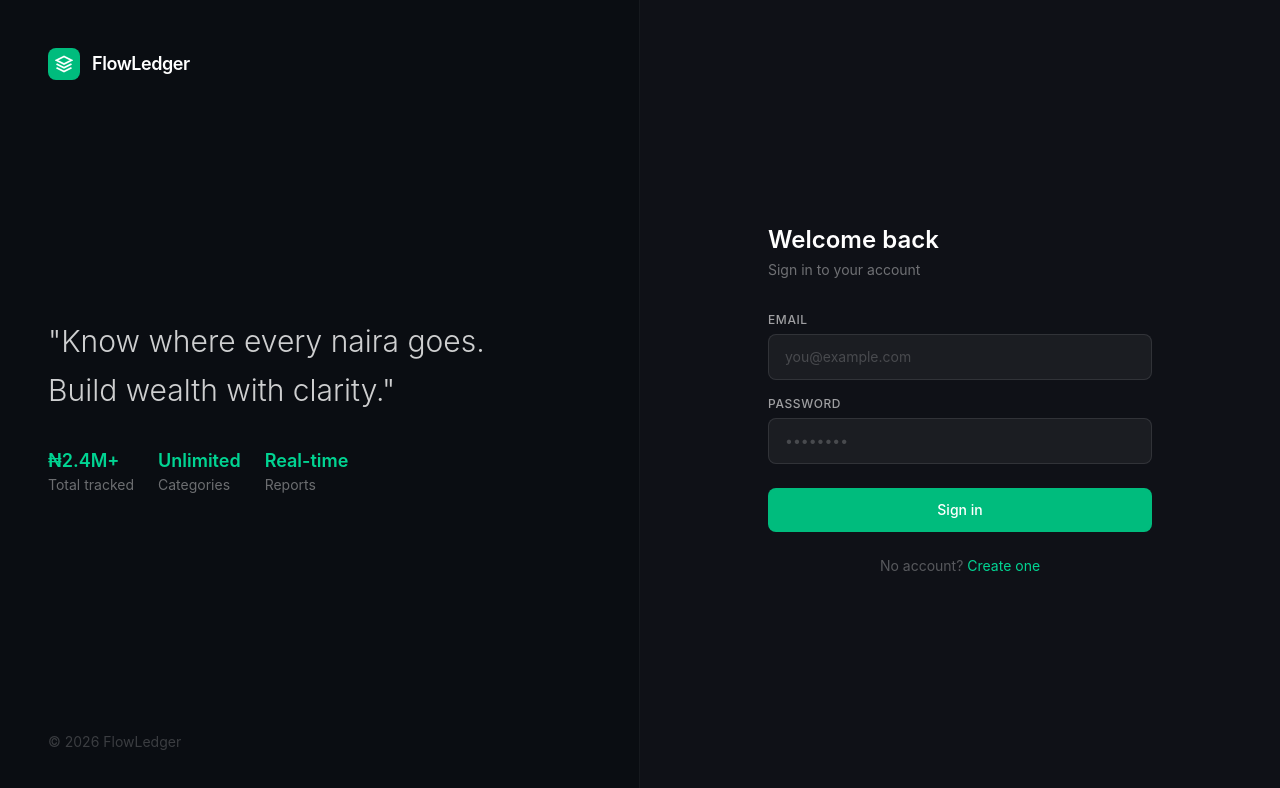
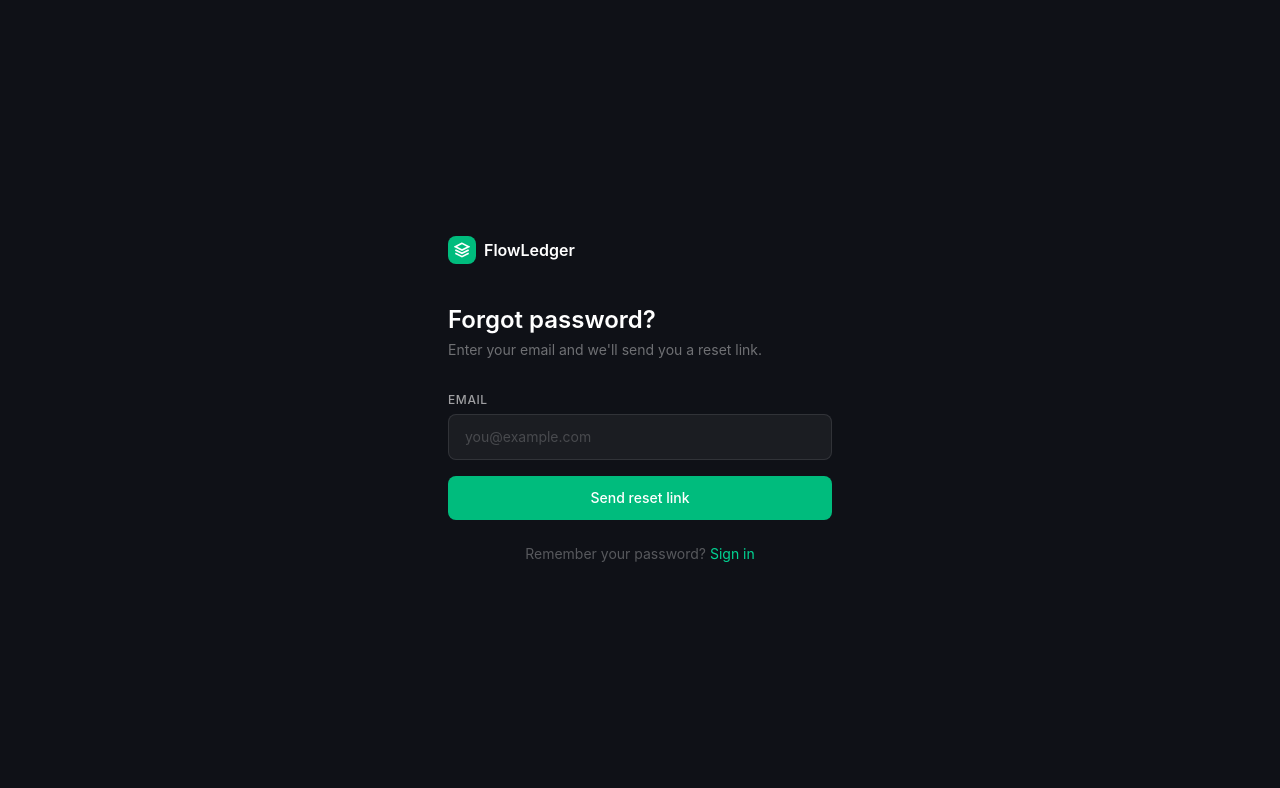
Before and after one commit to Maron09/FlowLedger-Frontend, a React (Vite) app: page /forgot-password in a window 1280 px wide. Before the commit this address led to /login. Shown: the top 788 px of the page. Built offline with nearby package versions, Linux system fonts and the light colour scheme; no server answers; the HTML template or start-up script is replaced by a standard one.

Commit message:
fix sidebar sticky, add forgot/reset password pages

```diff
--- a/src/App.tsx
+++ b/src/App.tsx
@@ -14,6 +14,9 @@ import AnalyticsPage from './pages/AnalyticsPage'
 import FeedbackPage from './pages/FeedbackPage'
 import AdminPage from './pages/AdminPage'
 import api from './lib/axios'
+import ForgotPasswordPage from './pages/ForgotPasswordPage'
+import ResetPasswordPage from './pages/ResetPasswordPage'
+
 
 function WorkspaceRedirect() {
   const { activeWorkspace } = useWorkspaceStore()
@@ -50,6 +53,8 @@ export default function App() {
     <Routes>
       <Route path="/login" element={!isAuthenticated ? <LoginPage /> : <Navigate to="/" />} />
       <Route path="/register" element={!isAuthenticated ? <RegisterPage /> : <Navigate to="/" />} />
+      <Route path="/forgot-password" element={<ForgotPasswordPage />} />
+      <Route path="/reset-password" element={<ResetPasswordPage />} />
 
       {/* Workspace routes */}
       <Route
--- a/src/components/layout/Sidebar.tsx
+++ b/src/components/layout/Sidebar.tsx
@@ -68,7 +68,7 @@ export default function Sidebar({ open, onClose }: Props) {
         fixed top-0 left-0 h-full z-40 w-60
         bg-[#0a0d12] border-r border-white/5
         flex flex-col transition-transform duration-300
-        lg:relative lg:min-h-screen lg:translate-x-0 lg:z-auto
+        lg:sticky lg:top-0 lg:h-screen lg:translate-x-0 lg:z-auto
         ${open ? 'translate-x-0' : '-translate-x-full'}
       `}>
         {/* Logo */}
--- a/src/lib/axios.ts
+++ b/src/lib/axios.ts
@@ -4,7 +4,7 @@ import axios from "axios";
 
 
 const api = axios.create({
-    baseURL: import.meta.env.VITE_API_BASE_URL,
+    baseURL: import.meta.env.VITE_API_BASE_URL || 'http://localhost:3001',
 })
 
 api.interceptors.request.use((config) => {
--- /dev/null
+++ b/src/pages/ForgotPasswordPage.tsx
@@ -0,0 +1,104 @@
+import { useState } from 'react'
+import { Link } from 'react-router-dom'
+import api from '../lib/axios'
+
+export default function ForgotPasswordPage() {
+  const [email, setEmail] = useState('')
+  const [loading, setLoading] = useState(false)
+  const [sent, setSent] = useState(false)
+  const [error, setError] = useState('')
+
+  const handleSubmit = async (e: React.FormEvent) => {
+    e.preventDefault()
+    setLoading(true)
+    setError('')
+    try {
+      await api.post('/auth/forgot-password', { email })
+      setSent(true)
+    } catch {
+      setError('Something went wrong. Please try again.')
+    } finally {
+      setLoading(false)
+    }
+  }
+
+  return (
+    <div className="min-h-screen bg-[#0f1117] flex items-center justify-center p-8">
+      <div className="w-full max-w-sm">
+        <div className="flex items-center gap-2 mb-10">
+          <div className="w-7 h-7 bg-emerald-500 rounded-lg flex items-center justify-center">
+            <svg width="16" height="16" viewBox="0 0 24 24" fill="none" stroke="white" strokeWidth="2.5">
+              <path d="M12 2L2 7l10 5 10-5-10-5z"/>
+              <path d="M2 17l10 5 10-5"/>
+              <path d="M2 12l10 5 10-5"/>
+            </svg>
+          </div>
+          <span className="text-white font-semibold">FlowLedger</span>
+        </div>
+
+        {sent ? (
+          <div className="space-y-4">
+            <div className="w-12 h-12 bg-emerald-500/20 rounded-xl flex items-center justify-center mb-6">
+              <svg width="24" height="24" viewBox="0 0 24 24" fill="none" stroke="#10b981" strokeWidth="2">
+                <path d="M4 4h16c1.1 0 2 .9 2 2v12c0 1.1-.9 2-2 2H4c-1.1 0-2-.9-2-2V6c0-1.1.9-2 2-2z"/>
+                <polyline points="22,6 12,13 2,6"/>
+              </svg>
+            </div>
+            <h1 className="text-white text-xl font-semibold">Check your email</h1>
+            <p className="text-white/40 text-sm">
+              We sent a password reset link to <span className="text-white/70">{email}</span>
+            </p>
+            <p className="text-white/30 text-xs">The link expires in 1 hour.</p>
+            <Link to="/login" className="block text-emerald-400 text-sm hover:text-emerald-300 mt-4">
+              ← Back to login
+            </Link>
+          </div>
+        ) : (
+          <>
+            <h1 className="text-2xl font-semibold text-white mb-1">Forgot password?</h1>
+            <p className="text-white/40 text-sm mb-8">
+              Enter your email and we'll send you a reset link.
+            </p>
+
+            <form onSubmit={handleSubmit} className="space-y-4">
+              <div>
+                <label className="block text-white/60 text-xs font-medium mb-1.5 uppercase tracking-wider">
+                  Email
+                </label>
+                <input
+                  type="email"
+                  value={email}
+                  onChange={(e) => setEmail(e.target.value)}
+                  placeholder="you@example.com"
+                  required
+                  className="w-full bg-white/5 border border-white/10 rounded-lg px-4 py-3 text-white placeholder-white/20 text-sm focus:outline-none focus:border-emerald-500/50 transition-all"
+                />
+              </div>
+
+              {error && (
+                <div className="bg-red-500/10 border border-red-500/20 rounded-lg px-4 py-3 text-red-400 text-sm">
+                  {error}
+                </div>
+              )}
+
+              <button
+                type="submit"
+                disabled={loading}
+                className="w-full bg-emerald-500 hover:bg-emerald-400 disabled:opacity-50 text-white font-medium py-3 rounded-lg text-sm transition-colors"
+              >
+                {loading ? 'Sending...' : 'Send reset link'}
+              </button>
+            </form>
+
+            <p className="text-white/30 text-sm text-center mt-6">
+              Remember your password?{' '}
+              <Link to="/login" className="text-emerald-400 hover:text-emerald-300">
+                Sign in
+              </Link>
+            </p>
+          </>
+        )}
+      </div>
+    </div>
+  )
+}
--- a/src/pages/LoginPage.tsx
+++ b/src/pages/LoginPage.tsx
@@ -114,7 +114,11 @@ export default function LoginPage() {
                 className="w-full bg-white/5 border border-white/10 rounded-lg px-4 py-3 text-white placeholder-white/20 text-sm focus:outline-none focus:border-emerald-500/50 focus:bg-white/8 transition-all"
               />
             </div>
-
+            <div className="flex justify-end">
+              <Link to="/forgot-password" className="text-white/30 hover:text-white/60 text-xs transition-colors">
+                Forgot password?
+              </Link>
+            </div>
             {error && (
               <div className="bg-red-500/10 border border-red-500/20 rounded-lg px-4 py-3 text-red-400 text-sm">
                 {error}
--- /dev/null
+++ b/src/pages/ResetPasswordPage.tsx
@@ -0,0 +1,125 @@
+import { useState } from 'react'
+import { Link, useNavigate, useSearchParams } from 'react-router-dom'
+import api from '../lib/axios'
+
+export default function ResetPasswordPage() {
+  const [searchParams] = useSearchParams()
+  const navigate = useNavigate()
+  const token = searchParams.get('token')
+  const [password, setPassword] = useState('')
+  const [confirm, setConfirm] = useState('')
+  const [loading, setLoading] = useState(false)
+  const [error, setError] = useState('')
+  const [success, setSuccess] = useState(false)
+
+  const handleSubmit = async (e: React.FormEvent) => {
+    e.preventDefault()
+    if (password !== confirm) {
+      setError('Passwords do not match')
+      return
+    }
+    setLoading(true)
+    setError('')
+    try {
+      await api.post('/auth/reset-password', { token, password })
+      setSuccess(true)
+      setTimeout(() => navigate('/login'), 3000)
+    } catch (err: any) {
+      const msg = err.response?.data?.message
+      setError(Array.isArray(msg) ? msg[0] : msg || 'Failed to reset password')
+    } finally {
+      setLoading(false)
+    }
+  }
+
+  if (!token) {
+    return (
+      <div className="min-h-screen bg-[#0f1117] flex items-center justify-center p-8">
+        <div className="text-center">
+          <p className="text-white/40 text-sm">Invalid reset link.</p>
+          <Link to="/login" className="text-emerald-400 text-sm hover:text-emerald-300 mt-2 block">
+            Back to login
+          </Link>
+        </div>
+      </div>
+    )
+  }
+
+  return (
+    <div className="min-h-screen bg-[#0f1117] flex items-center justify-center p-8">
+      <div className="w-full max-w-sm">
+        <div className="flex items-center gap-2 mb-10">
+          <div className="w-7 h-7 bg-emerald-500 rounded-lg flex items-center justify-center">
+            <svg width="16" height="16" viewBox="0 0 24 24" fill="none" stroke="white" strokeWidth="2.5">
+              <path d="M12 2L2 7l10 5 10-5-10-5z"/>
+              <path d="M2 17l10 5 10-5"/>
+              <path d="M2 12l10 5 10-5"/>
+            </svg>
+          </div>
+          <span className="text-white font-semibold">FlowLedger</span>
+        </div>
+
+        {success ? (
+          <div className="space-y-4">
+            <div className="w-12 h-12 bg-emerald-500/20 rounded-xl flex items-center justify-center mb-6">
+              <svg width="24" height="24" viewBox="0 0 24 24" fill="none" stroke="#10b981" strokeWidth="2">
+                <polyline points="20 6 9 17 4 12"/>
+              </svg>
+            </div>
+            <h1 className="text-white text-xl font-semibold">Password reset!</h1>
+            <p className="text-white/40 text-sm">Redirecting you to login...</p>
+          </div>
+        ) : (
+          <>
+            <h1 className="text-2xl font-semibold text-white mb-1">Reset password</h1>
+            <p className="text-white/40 text-sm mb-8">Enter your new password below.</p>
+
+            <form onSubmit={handleSubmit} className="space-y-4">
+              <div>
+                <label className="block text-white/60 text-xs font-medium mb-1.5 uppercase tracking-wider">
+                  New password
+                </label>
+                <input
+                  type="password"
+                  value={password}
+                  onChange={(e) => setPassword(e.target.value)}
+                  placeholder="Min. 8 characters"
+                  required
+                  className="w-full bg-white/5 border border-white/10 rounded-lg px-4 py-3 text-white placeholder-white/20 text-sm focus:outline-none focus:border-emerald-500/50 transition-all"
+                />
+              </div>
+
+              <div>
+                <label className="block text-white/60 text-xs font-medium mb-1.5 uppercase tracking-wider">
+                  Confirm password
+                </label>
+                <input
+                  type="password"
+                  value={confirm}
+                  onChange={(e) => setConfirm(e.target.value)}
+                  placeholder="Repeat your password"
+                  required
+                  className="w-full bg-white/5 border border-white/10 rounded-lg px-4 py-3 text-white placeholder-white/20 text-sm focus:outline-none focus:border-emerald-500/50 transition-all"
+                />
+              </div>
+
+              {error && (
+                <div className="bg-red-500/10 border border-red-500/20 rounded-lg px-4 py-3 text-red-400 text-sm">
+                  {error}
+                </div>
+              )}
+
+              <button
+                type="submit"
+                disabled={loading}
+                className="w-full bg-emerald-500 hover:bg-emerald-400 disabled:opacity-50 text-white font-medium py-3 rounded-lg text-sm transition-colors"
+              >
+                {loading ? 'Resetting...' : 'Reset password'}
+              </button>
+            </form>
+          </>
+        )}
+      </div>
+    </div>
+  )
+}
```
